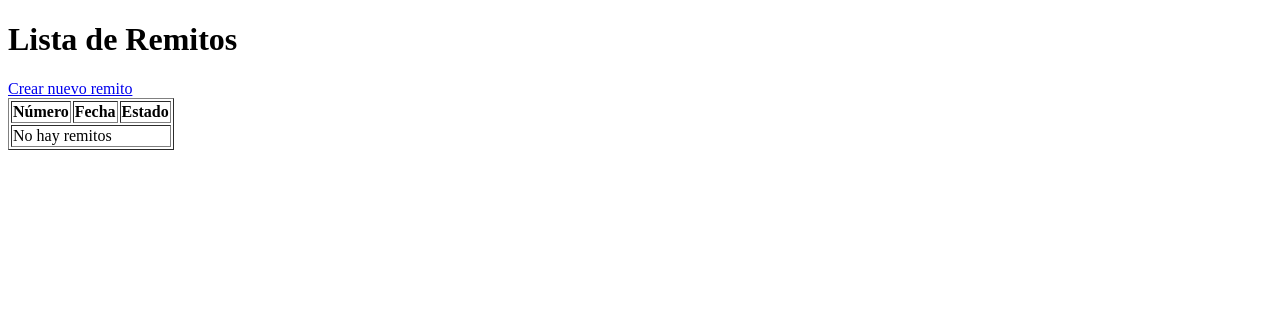
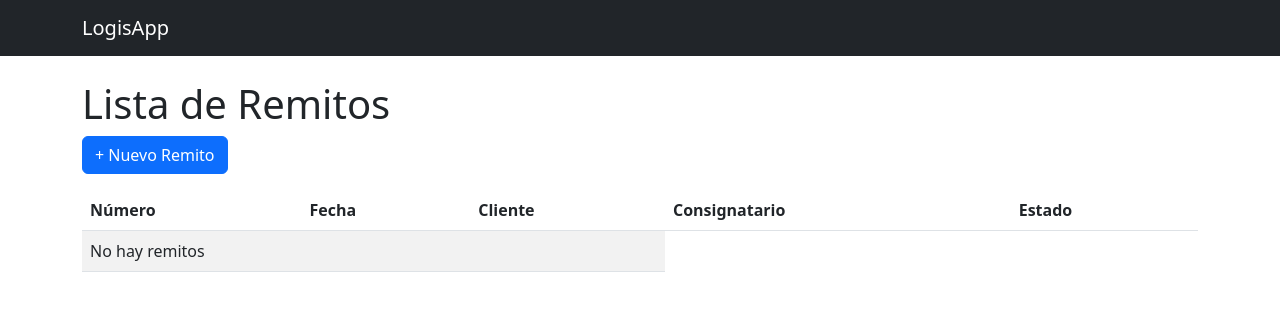
Before and after one commit to Positoo/intento-logisapp, a Django app: page /remitos/ in a window 1280 px wide. Shown: the top 311 px of the page. Run offline with Django 5.2, Linux system fonts and the light colour scheme; data that the repository does not hold is empty.

Commit message:
Se creo base.html y se integro boostrap. Se modifico DIRS en TEMPLATES en settings.py

```diff
--- a/logisapp/settings.py
+++ b/logisapp/settings.py
@@ -11,6 +11,7 @@ https://docs.djangoproject.com/en/5.2/ref/settings/
 """
 
 from pathlib import Path
+import os
 
 # Build paths inside the project like this: BASE_DIR / 'subdir'.
 BASE_DIR = Path(__file__).resolve().parent.parent
@@ -57,7 +58,7 @@ ROOT_URLCONF = 'logisapp.urls'
 TEMPLATES = [
     {
         'BACKEND': 'django.template.backends.django.DjangoTemplates',
-        'DIRS': [],
+        'DIRS': [os.path.join(BASE_DIR, 'templates')],
         'APP_DIRS': True,
         'OPTIONS': {
             'context_processors': [
--- a/remitos/forms.py
+++ b/remitos/forms.py
@@ -4,4 +4,4 @@ from .models import Remito
 class RemitoForm(forms.ModelForm):
     class Meta:
         model = Remito
-        fields = ['cliente', 'estado']
+        fields = ['cliente', 'consignatario_nombre', 'destino', 'valor_declarado', 'cantidad_bultos']
--- a/remitos/templates/remitos/lista_remitos.html
+++ b/remitos/templates/remitos/lista_remitos.html
@@ -1,19 +1,20 @@
-<!DOCTYPE html>
-<html>
-<head>
-    <title>Lista de Remitos</title>
-</head>
-<body>
+{% extends 'base.html' %}
+
+{% block content %}
 
 <h1>Lista de Remitos</h1>
 
-    <a href="{% url 'crear_remito' %}">Crear nuevo remito</a>
+<a class="btn btn-primary mb-3" href="{% url 'crear_remito' %}">
+    + Nuevo Remito
+</a>
 
-    <table border="1">
+<table class="table table-striped">
     <thead>
         <tr>
             <th>Número</th>
             <th>Fecha</th>
+            <th>Cliente</th>
+            <th>Consignatario</th>
             <th>Estado</th>
         </tr>
     </thead>
@@ -22,6 +23,8 @@
         <tr>
             <td>{{ remito.numero }}</td>
             <td>{{ remito.fecha_creacion }}</td>
+            <td>{{ remito.cliente }}</td>
+            <td>{{ remito.consignatario_nombre }}</td>
             <td>{{ remito.estado }}</td>
         </tr>
         {% empty %}
@@ -32,5 +35,4 @@
     </tbody>
 </table>
 
-</body>
-</html>
+{% endblock %}
--- /dev/null
+++ b/templates/base.html
@@ -0,0 +1,21 @@
+<!doctype html>
+<html>
+  <head>
+    <title>LogisApp</title>
+
+    <!-- Bootstrap CDN -->
+    <link
+      href="https://cdn.jsdelivr.net/npm/bootstrap@5.3.0/dist/css/bootstrap.min.css"
+      rel="stylesheet"
+    />
+  </head>
+  <body>
+    <nav class="navbar navbar-dark bg-dark mb-4">
+      <div class="container">
+        <a class="navbar-brand" href="{% url 'lista_remitos' %}"> LogisApp </a>
+      </div>
+    </nav>
+
+    <div class="container">{% block content %} {% endblock %}</div>
+  </body>
+</html>
```
Also changed, not shown: remitos/templates/remitos/crear_remito.html (+10 -15 lines). Lines whose indentation alone changed are shown as unchanged.
